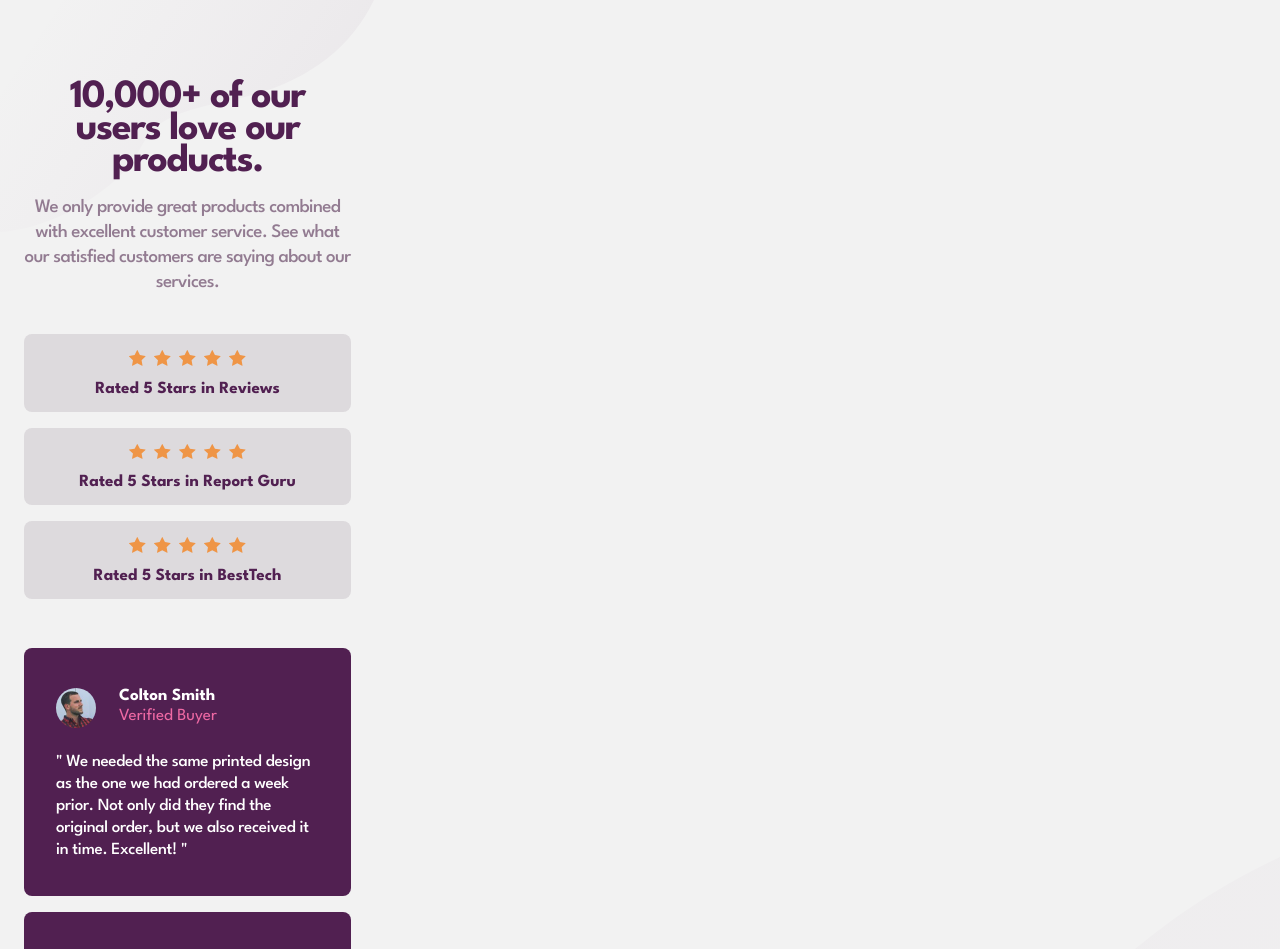
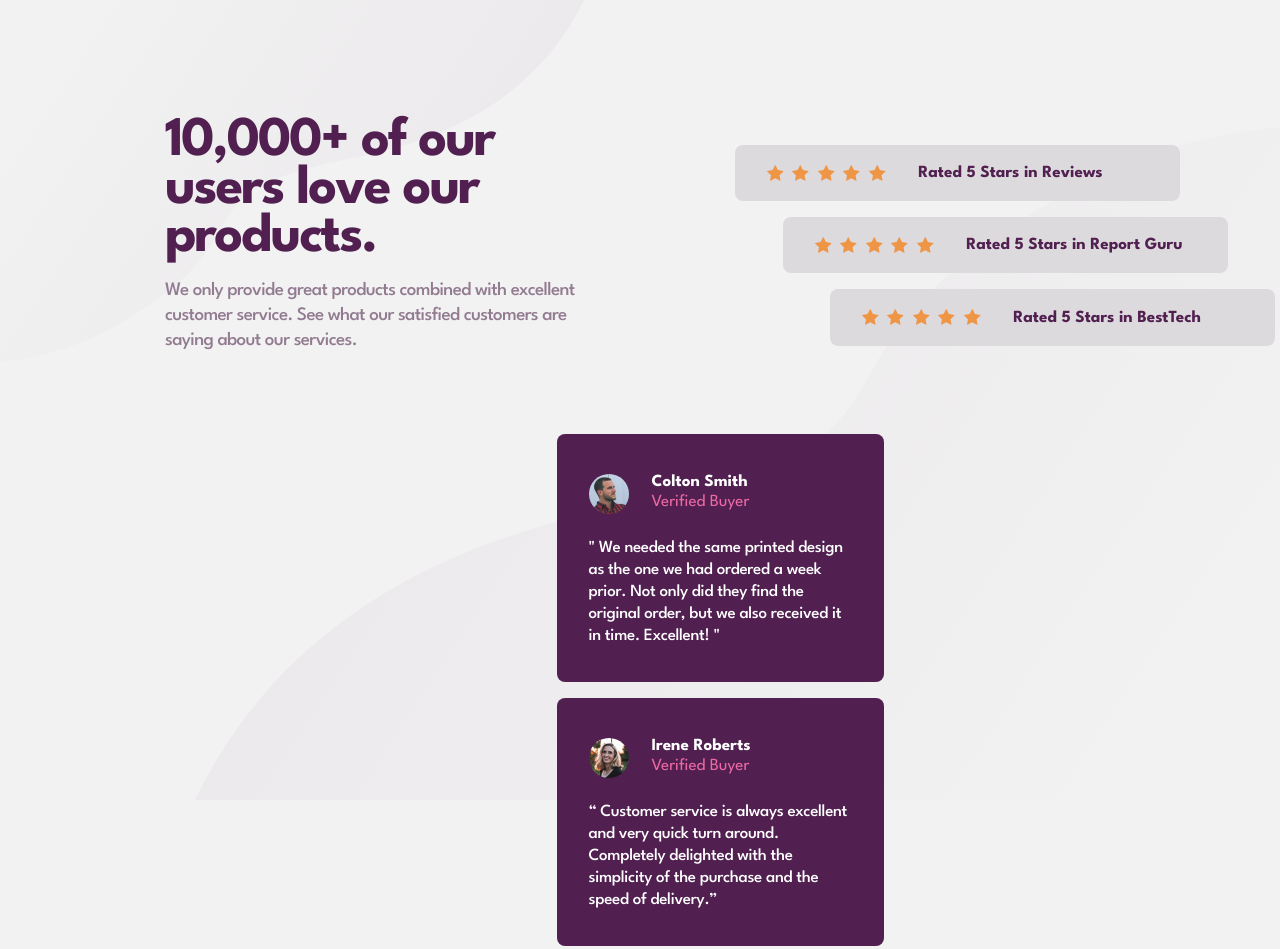
Before and after one commit to AbigirlMuchineripi/Social-Proof-Section, a plain HTML site: page index.html in a window 1280 px wide. Shown: the top 949 px of the page. Drawn offline with Linux system fonts and the light colour scheme.

Commit message:
desktop view css update

```diff
--- a/index.html
+++ b/index.html
@@ -11,17 +11,18 @@
 </head>
 <body>
     <article class="main-card">
+        <section class="main-card__section-div">
             <section class="main-card__section1">
-            <h1 class="main-card__section1-title center">
+                <h1 class="main-card__section1-title ">
                     10,000+ of our users love our products.
                 </h1>
-            <p class="main-card__section1-text center">
+                <p class="main-card__section1-text ">
                     We only provide great products combined with excellent customer service. See what our satisfied customers are saying about our services.
                 </p>
             </section>
             <section class="main-card__section2-wrapper">
                 <section class="main-card__section2">
-                <section class="main-card__div ">
+                    <section class="main-card__div main-card__div-section1">
                         <div class="main-card__div-img">
                             <figure>
                                 <img src="./images/icon-star.svg"
@@ -65,14 +66,14 @@
                             </figure>
                         </div>
 
-                    <p class="main-card__div-text center">
+                        <p class="main-card__div-text ">
                             Rated 5 Stars in Reviews
                         </p>
                     </section>
                 </section>
 
                 <section class="main-card__section2">
-                <section class="main-card__div">
+                    <section class="main-card__div main-card__div-section2">
                         <div class="main-card__div-img">
                             <figure>
                                 <img src="./images/icon-star.svg"
@@ -117,14 +118,14 @@
 
                         </div>
 
-                    <p class="main-card__div-text center">
+                        <p class="main-card__div-text">
                             Rated 5 Stars in Report Guru
                         </p>
                     </section>
                 </section>
 
-           <section class="main-card__section2">
-                <section class="main-card__div">
+               <section class="main-card__section2 ">
+                    <section class="main-card__div main-card__div-section3">
                         <div class="main-card__div-img">
                             <figure>
                                 <img src="./images/icon-star.svg"
@@ -168,13 +169,16 @@
                             </figure>
                         </div>
 
-                    <p class="main-card__div-text center">
+                        <p class="main-card__div-text ">
                             Rated 5 Stars in BestTech
                         </p>
                     </section>
                 </section>
 
             </section>
+
+        </section>
+
 
         <section class="main-card__testimonial-wrapper">
             <section class="main-card__testmonial">
--- a/styles.css
+++ b/styles.css
@@ -24,6 +24,7 @@ img {
   /* TYPOGRAPHY */
   --ff:League Spartan, sans-serif;
   --title: 700 2.5rem/2rem var(--ff);
+  --title-desktop: 700 3.5rem/3rem var(--ff);
   --text: 500 1.1875rem/1.5625rem var(--ff);
   --div-text :700 1.0625rem var(--ff);
   --testimonial-text: 400 1.0625rem var(--ff);
@@ -37,9 +38,7 @@ img {
 .nowrap {
   white-space: nowrap;
 }
-.center {
-  text-align: center;
-}
+
 .responsive-image {
   display: none;
 }
@@ -94,11 +93,13 @@ h1 {
   font: var(--title);
   color: var(--bold-purple);
   letter-spacing: -1.43px;
+  text-align: center;
 }
 .main-card__section1-text {
   font: var(--text);
   color: var(--light-purple);
   letter-spacing: -0.63px;
+  text-align: center;
 }
 .main-card__section2-wrapper{
   width: 327px;
@@ -192,5 +193,83 @@ h1 {
   align-items: left;
   letter-spacing: -0.3px;
 
+}
+
+/*TABLET & DESKTOP DESIGN*/
+@media  screen and (min-width:1110px) {
+
+  body{
+    background-image:
+  url(./images/bg-pattern-top-desktop.svg),
+  url(./images/bg-pattern-bottom-desktop.svg);
+  background-size:
+  584px 362px,
+  1085px 673px;
+ }
+ .main-card{
+  height: 582px;
+  width: 1110px;
+  margin: 7.375rem 10.3125rem 6.25rem 10.3125rem;
 
 }
+.main-card__section-div{
+  width: 1110px;
+  height: 245px;
+  display: flex;
+  flex-flow: row;
+  gap: 7.8125rem;
+  margin-bottom: 4.4375rem;
+
+}
+.main-card__section1{
+  width: 445px;
+  height: 245px;
+  gap: 16px;
+  align-items: flex-start;
+}
+.main-card__section1-title{
+  font: var(--title-desktop);
+  letter-spacing: -2px;
+  text-align: left;
+}
+.main-card__section1-text {
+  text-align: left;
+}
+
+
+.main-card__section2-wrapper{
+  width: 540px;
+  height: 200px;
+  margin-bottom: 5.5625rem;
+  padding: 1.6875rem 0rem 1.125rem 0rem;
+}
+.main-card__div{
+  flex-flow: row;
+  gap: 2.0281rem;
+  align-items: center;
+  width: 445px;
+
+}
+.main-card__div-section1{
+  margin-left: 0rem ;
+ }
+.main-card__div-section2{
+  margin-left:3rem;
+ }
+
+.main-card__div-section3{
+ margin-left:  5.9375rem;
+}
+.main-card__div-img{
+  padding: 1.2556rem 0rem 1.2581rem 2rem;
+}
+
+.main-card__div-text{
+  padding-bottom: 1.25rem;
+  padding-top: 1.25rem;
+
+}
+
+
+
+}
```
Lines whose indentation alone changed are shown as unchanged.
